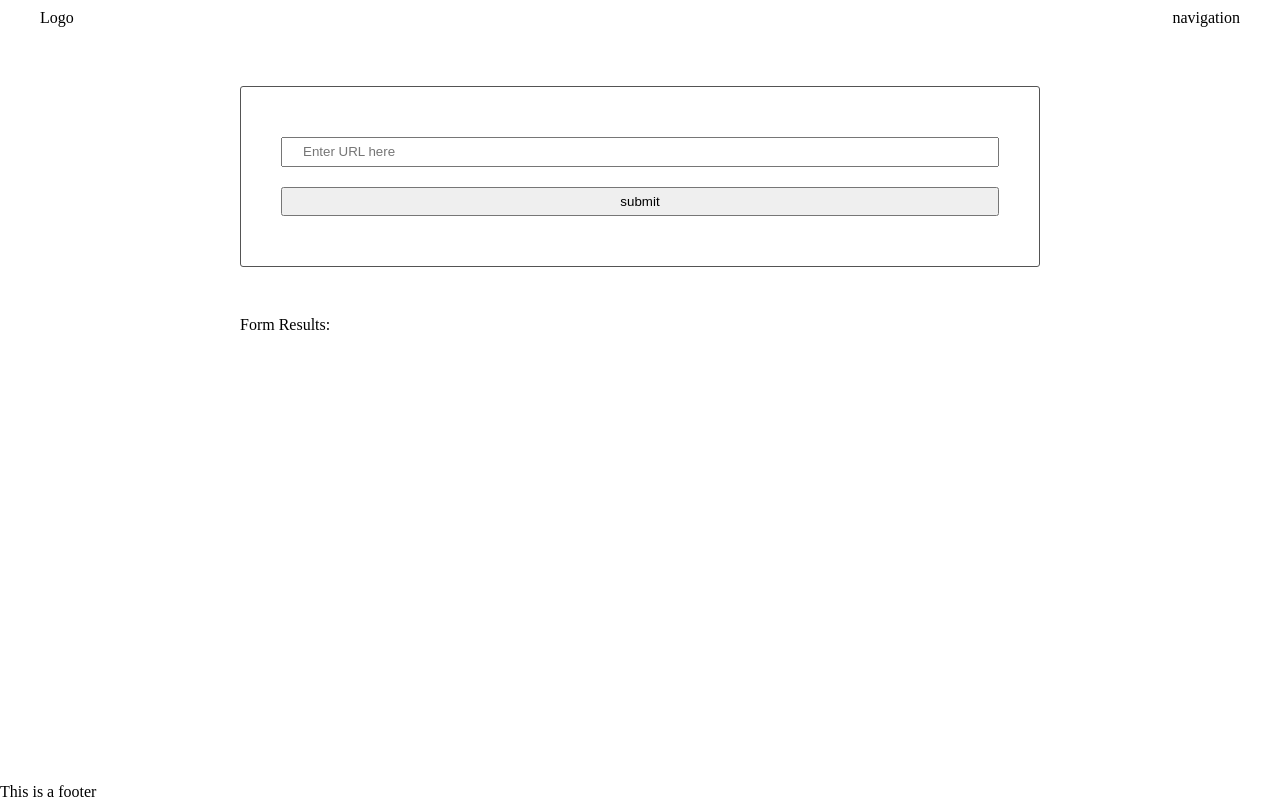
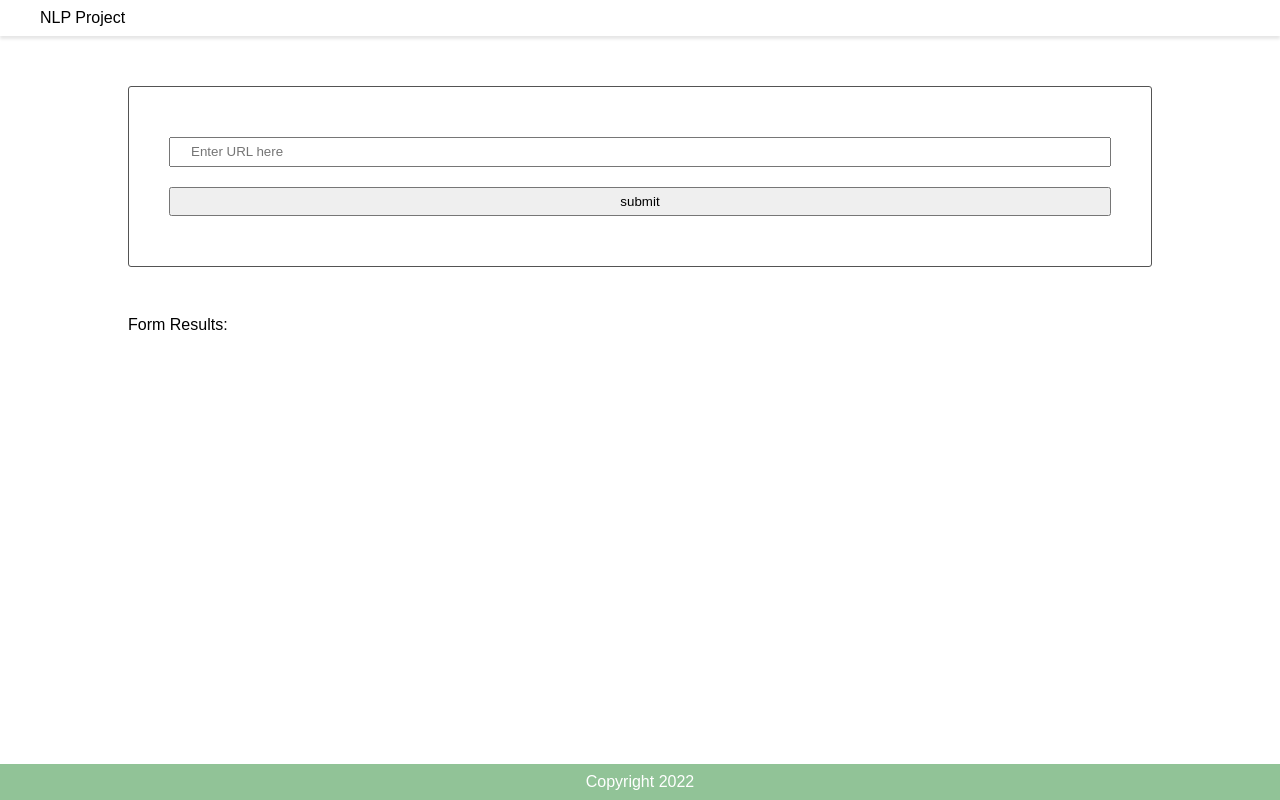
Before and after one commit to suefrontend/udacity-project-evaluate-news-article-with-nlp, a website built with webpack: page src/client/views/index.html in a window 1280 px wide. Built offline with nearby package versions, Linux system fonts and the light colour scheme.

Commit message:
feat: Add styles

```diff
--- a/src/client/styles/base.scss
+++ b/src/client/styles/base.scss
@@ -1,14 +1,15 @@
 body {
-    display: flex;
-    flex-direction: column;
-    min-height: 100vh;
+	display: flex;
+	flex-direction: column;
+	min-height: 100vh;
+	font-family: Arial, Helvetica, sans-serif;
 }
 
 main {
-    flex: 2;
+	flex: 2;
 }
 
 section {
-    max-width: 800px;
-    margin: 50px auto;
+	max-width: 80vw;
+	margin: 50px auto;
 }
--- a/src/client/styles/footer.scss
+++ b/src/client/styles/footer.scss
@@ -0,0 +1,6 @@
+.footer {
+	background-color: #91c397;
+	padding: 10px 0;
+	text-align: center;
+	color: #fff;
+}
--- a/src/client/styles/header.scss
+++ b/src/client/styles/header.scss
@@ -1,5 +1,6 @@
 header {
-    display: flex;
-    justify-content: space-between;
-    padding: 10px 40px;
+	display: flex;
+	justify-content: space-between;
+	padding: 10px 40px;
+	box-shadow: 0px 3px 3px 0px rgba(0, 0, 0, 0.1);
 }
--- a/src/client/views/index.html
+++ b/src/client/views/index.html
@@ -7,13 +7,13 @@
 
 	<body>
 		<header>
-			<div class="">Logo</div>
-			<div class="">navigation</div>
+			<div class="">NLP Project</div>
+			<!-- <div class="">navigation</div> -->
 		</header>
 
 		<main>
 			<section>
-				<form id="form" onsubmit="return handleSubmit(event)">
+				<form id="form">
 					<input
 						id="url"
 						type="text"
@@ -34,14 +34,8 @@
 			</section>
 		</main>
 
-		<footer>
-			<p>This is a footer</p>
+		<footer class="footer">
+			<p>Copyright 2022</p>
 		</footer>
-		<script>
-			function handleSubmit(e) {
-				e.preventDefault();
-				console.log('TESTTET');
-			}
-		</script>
 	</body>
 </html>
```
Also changed, not shown: __test__/testCheckForName.spec.js (added, +14 -0 lines).
